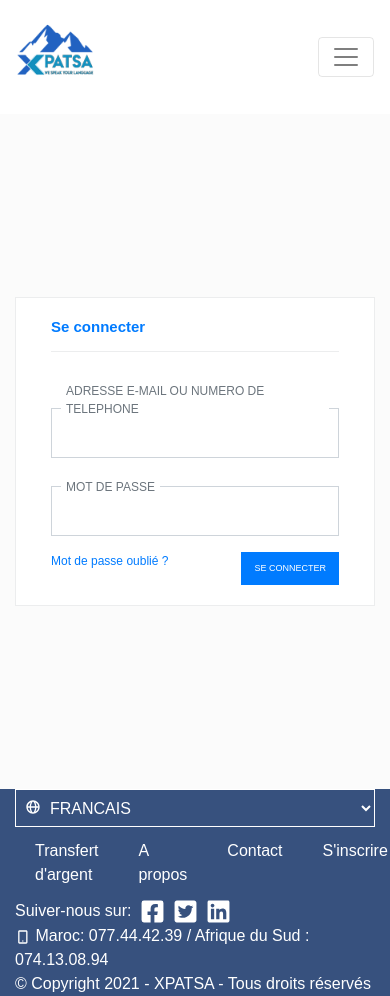
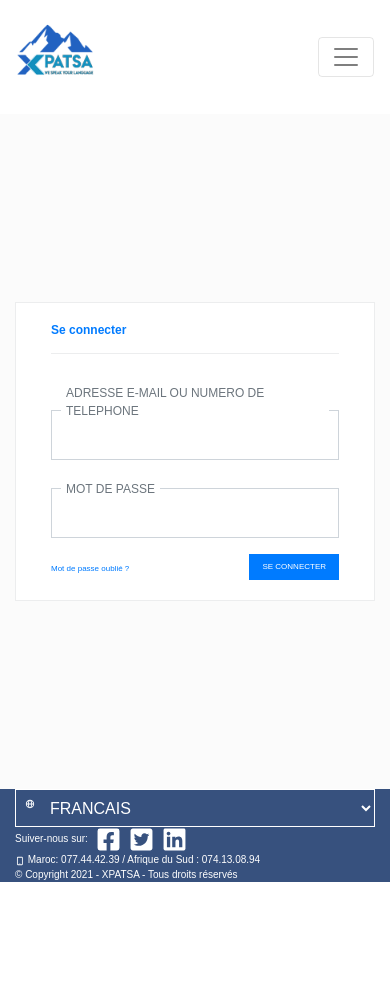
Before and after one commit to elprofa/xpatsa, a Next.js app: page /connexion in a window 390 px wide. After the commit the page ends 882 px from the top, so only its background shows below. Built offline with nearby package versions, Linux system fonts and the light colour scheme; a web font is replaced by a local one.

Commit message:
media queries

```diff
--- a/components/footer/footer.stc.js
+++ b/components/footer/footer.stc.js
@@ -4,6 +4,10 @@ export const RangerFooter = styled.div`
   /* width: 100%; */
   color: white;
   background: #37517e !important;
+  font-size: 10px;
+  @media (min-width: 900px) {
+    font-size: 16px;
+  }
 
   .list-group-item {
     background-color: transparent;
--- a/components/footer/index.js
+++ b/components/footer/index.js
@@ -27,7 +27,7 @@ const PiedDePage = (props) => {
               ]}
             />
           </Col>
-          <Col sm={6}>
+          <Col sm={6} className="d-none d-md-block">
             <ListGroup horizontal>
               <Link href="/transfert">
                 <ListGroupItem tag="a" href="/transfert">
--- a/components/shared/Bouton/Bouton.stc.js
+++ b/components/shared/Bouton/Bouton.stc.js
@@ -1,44 +1,45 @@
 import styled from "styled-components";
-import 'bootstrap/dist/css/bootstrap.min.css';
-import {Button} from 'reactstrap';
+import "bootstrap/dist/css/bootstrap.min.css";
+import { Button } from "reactstrap";
 const BoutonStc = styled(Button)`
-    background: ${props => props.backgroundColor || "#ccc"};
-    border: 1px solid ${props => props.borderColor || "transparent"};
+  background: ${(props) => props.backgroundColor || "#ccc"};
+  border: 1px solid ${(props) => props.borderColor || "transparent"};
   border-radius: 0px;
-    color:${props => props.color || "#fff"};
+  color: ${(props) => props.color || "#fff"};
+  min-width: 40px;
+  min-height: 23px;
+  position: relative;
+  overflow: hidden;
+  font-size: 12px;
+  @media (min-width: 900px) {
     min-width: 80px;
     min-height: 33px;
-    position:relative;
-    overflow:hidden;
-    font-size: 12px;
+  }
 
-    &:before
-    {
-        content:" ";
-        display:block;
-        width:200px;
-        height:80px;
-        background:rgba(255, 255, 255, .2);
-        position:absolute;
-        top:-10px;
-        left:-200px;
-        transform:rotate(-50deg);
-        transition:all .9s ease-in-out;
+  &:before {
+    content: " ";
+    display: block;
+    width: 200px;
+    height: 80px;
+    background: rgba(255, 255, 255, 0.2);
+    position: absolute;
+    top: -10px;
+    left: -200px;
+    transform: rotate(-50deg);
+    transition: all 0.9s ease-in-out;
   }
-    &:hover:before{
-		margin-left:150%;
+  &:hover:before {
+    margin-left: 150%;
   }
-    &:hover
-    {
-        color:${props => props.color || "#fff"};
+  &:hover {
+    color: ${(props) => props.color || "#fff"};
   }
-    .badge
-    {
+  .badge {
     background: transparent;
     font-weight: 800;
     font-size: inherit;
-        color:${props => props.color || "#fff"};
+    color: ${(props) => props.color || "#fff"};
   }
 `;
 
-export default BoutonStc
+export default BoutonStc;
--- a/components/shared/formLogin/formLogin.stc.js
+++ b/components/shared/formLogin/formLogin.stc.js
@@ -5,16 +5,16 @@ const FormLoginStc = styled(Container)`
   h1 {
     margin-bottom: 30px;
     border-bottom: 1px solid #ecedee;
-    font-size: 15px;
+    font-size: 12px;
     @media (min-width: 900px) {
       font-size: 34px;
     }
   }
   label,
   button,
-  #left,
+  #left a,
   input {
-    font-size: 9px;
+    font-size: 8px;
     @media (min-width: 900px) {
       font-size: 12px;
     }
```
Lines whose indentation alone changed are shown as unchanged.
